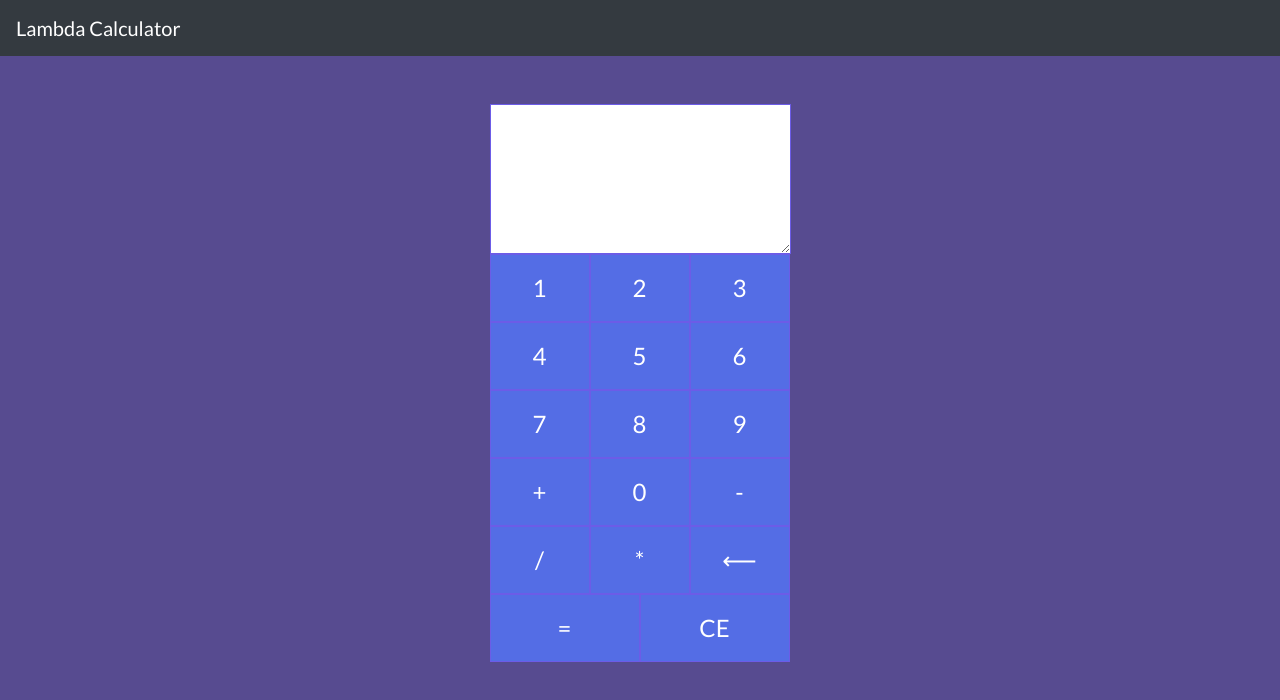
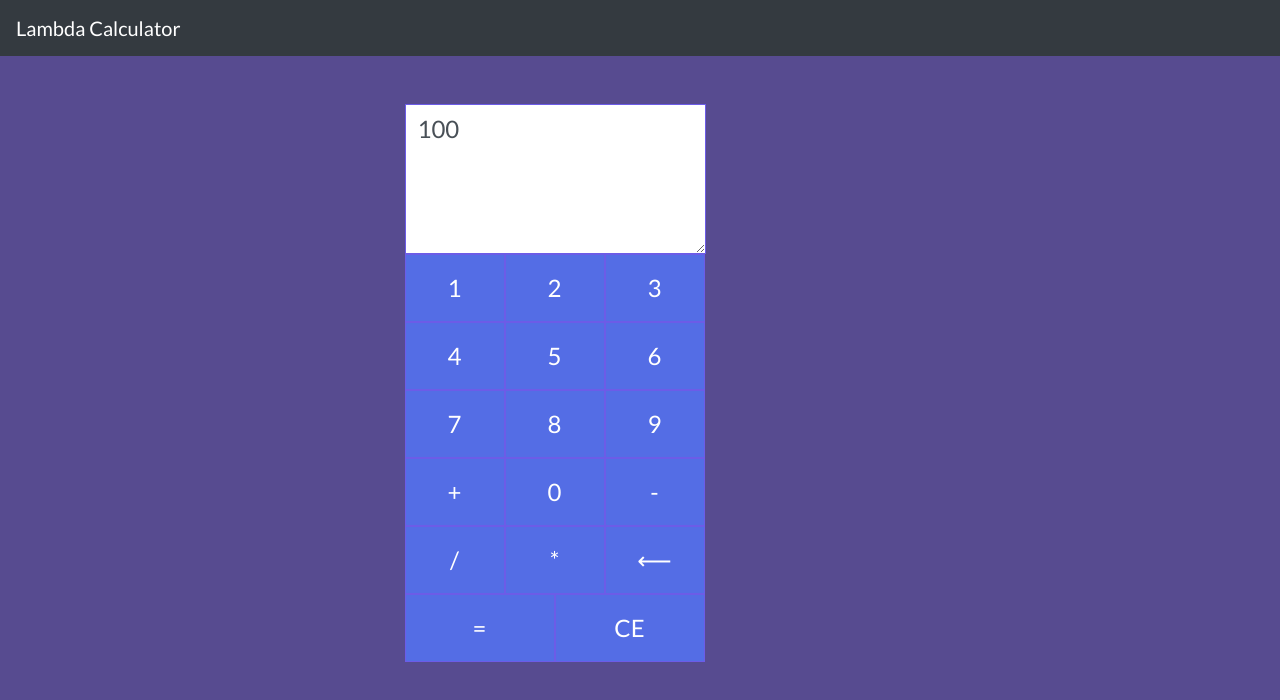
Before and after one commit to bloominstituteoftechnology/web-module-project-reducer, a React (Create React App) app: page / in a window 1280 px wide. Shown: the top 700 px of the page. Built offline with nearby package versions, Linux system fonts and the light colour scheme.

Commit message:
initial commit

```diff
--- a/src/App.js
+++ b/src/App.js
@@ -1,83 +1,93 @@
-import logo from './logo.svg';
+import {useReducer} from 'react';
+import reducer, {initialState} from './reducers';
+
 import './App.css';
 
+import AnswerDisplay from './components/AnswerDisplay';
+
 function App() {
+  const [state, dispatch] = useReducer(reducer, initialState);
+
   return (
     <div className="App">
-      <nav class="navbar navbar-dark bg-dark">
-        <a class="navbar-brand" href="#">Lambda Calculator</a>
+      <nav className="navbar navbar-dark bg-dark">
+        <a className="navbar-brand" href="#">Lambda Calculator</a>
       </nav>
-      <div className= "row mt-5">
-        <div class="col-md-12 d-flex justify-content-center">
+
+      <div className = "container row mt-5">
+        <div className="col-md-12 d-flex justify-content-center">
           <form name="Cal">
-            <div class="row ">
-              <div class="col-md-12 p-0">
-                <div class="form-group">
-                  <textarea class="form-control" rows="3" id="total" type="text" name="ans"></textarea>
-                </div>
+
+            <AnswerDisplay value={100}/>
+
+            <div className="row">
+              <div className="col-xs-4">
+                <button type="button" className="btn">1</button>
+              </div>
+
+              <div className="col-xs-4">
+                <button type="button" className="btn">2</button>
+              </div>
+
+              <div className="col-xs-4">
+                <button type="button" className="btn">3</button>
+              </div>
+
+            </div>
+            <div className="row">
+              <div className="col-xs-4">
+                <button type="button" className="btn">4</button>
+              </div>
+
+              <div className="col-xs-4">
+                <button type="button" className="btn">5</button>
+              </div>
+
+              <div className="col-xs-4">
+                <button type="button" className="btn">6</button>
               </div>
             </div>
-            <div class="row">
-              <div class="col-xs-4">
-                <button type="button" class="btn">1</button>
+            <div className="row">
+              <div className="col-xs-4">
+                <button type="button" className="btn">7</button>
               </div>
-              <div class="col-xs-4">
-                <button type="button" class="btn">2</button>
+
+              <div className="col-xs-4">
+                <button type="button" className="btn">8</button>
               </div>
-              <div class="col-xs-4">
-                <button type="button" class="btn">3</button>
+
+              <div className="col-xs-4">
+                <button type="button" className="btn">9</button>
               </div>
             </div>
-            <div class="row">
-              <div class="col-xs-4">
-                <button type="button" class="btn">4</button>
+            <div className="row">
+              <div className="col-xs-4">
+                <button type="button" className="btn">+</button>
               </div>
-              <div class="col-xs-4">
-                <button type="button" class="btn">5</button>
+              <div className="col-xs-4">
+                <button type="button" className="btn">0</button>
               </div>
-              <div class="col-xs-4">
-                <button type="button" class="btn">6</button>
+              <div className="col-xs-4">
+                <button type="button" className="btn">-</button>
               </div>
             </div>
-            <div class="row">
-              <div class="col-xs-4">
-                <button type="button" class="btn">7</button>
+            <div className="row">
+              <div className="col-xs-4">
+                <button type="button" className="btn">/</button>
               </div>
-              <div class="col-xs-4">
-                <button type="button" class="btn">8</button>
+              <div className="col-xs-4">
+                <button type="button" className="btn">*</button>
               </div>
-              <div class="col-xs-4">
-                <button type="button" class="btn">9</button>
+              <div className="col-xs-4">
+                <button type="button" className="btn">⟵</button>
               </div>
             </div>
-            <div class="row">
-              <div class="col-xs-4">
-                <button type="button" class="btn">+</button>
+            <div className="row">
+              <div className="col-xs-6 p-0">
+                <button type="button" className="btn">=</button>
               </div>
-              <div class="col-xs-4">
-                <button type="button" class="btn">0</button>
-              </div>
-              <div class="col-xs-4">
-                <button type="button" class="btn">-</button>
-              </div>
-            </div>
-            <div class="row">
-              <div class="col-xs-4">
-                <button type="button" class="btn">/</button>
-              </div>
-              <div class="col-xs-4">
-                <button type="button" class="btn">*</button>
-              </div>
-              <div class="col-xs-4">
-                <button type="button" class="btn">⟵</button>
-              </div>
-            </div>
-            <div class="row">
-              <div class="col-xs-6 p-0">
-                <button type="button" class="btn">=</button>
-              </div>
-              <div class="col-xs-6 p-0">
-                <button type="button" class="btn">CE</button>
+              <div className="col-xs-6 p-0">
+                <button type="button" className="btn">CE</button>
               </div>
             </div>
           </form>
--- /dev/null
+++ b/src/components/AnswerDisplay.js
@@ -0,0 +1,17 @@
+import React from 'react';
+
+
+const AnswerDisplay = (props) => {
+    const { value } = props;
+
+    return(
+    <div className="row">
+        <div className="col-md-12 p-0">
+            <div className="form-group">
+                <textarea className="form-control" value={value} rows="3" id="total" type="text" name="ans"></textarea>
+            </div>
+        </div>
+    </div>);
+}
+
+export default AnswerDisplay;
--- /dev/null
+++ b/src/reducers/index.js
@@ -0,0 +1,12 @@
+export const initialState = {
+    total: 0
+}
+
+const reducer = (state, action) => {
+    switch(action.type) {
+        default:
+            return state;
+    }
+}
+
+export default reducer;
```
Also changed, not shown: 1 other file (tests, documents, lock files or other folders).
